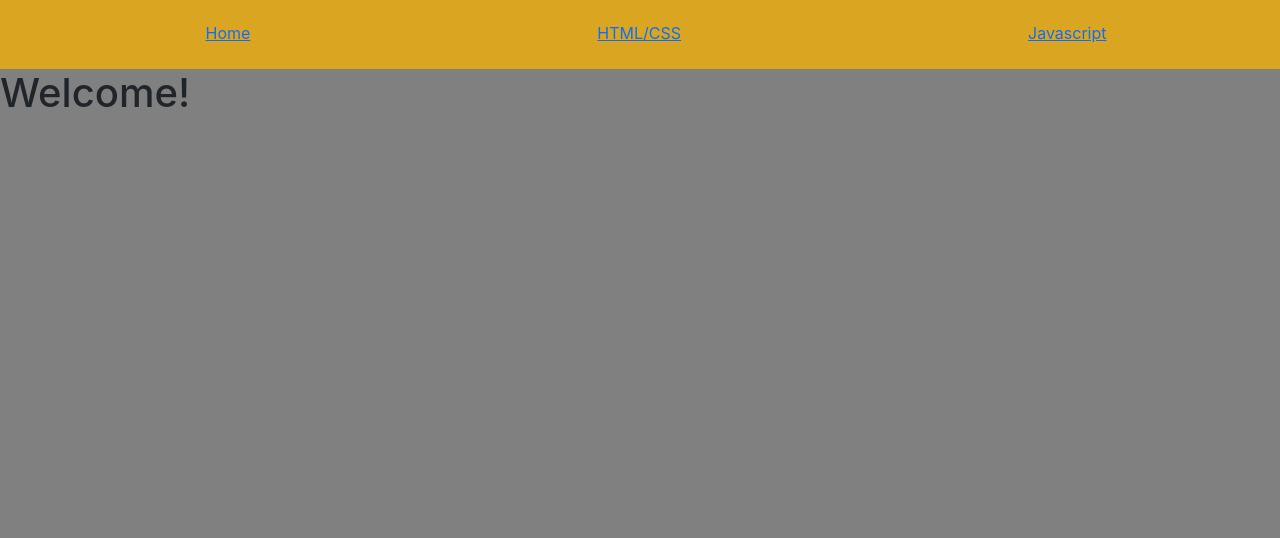
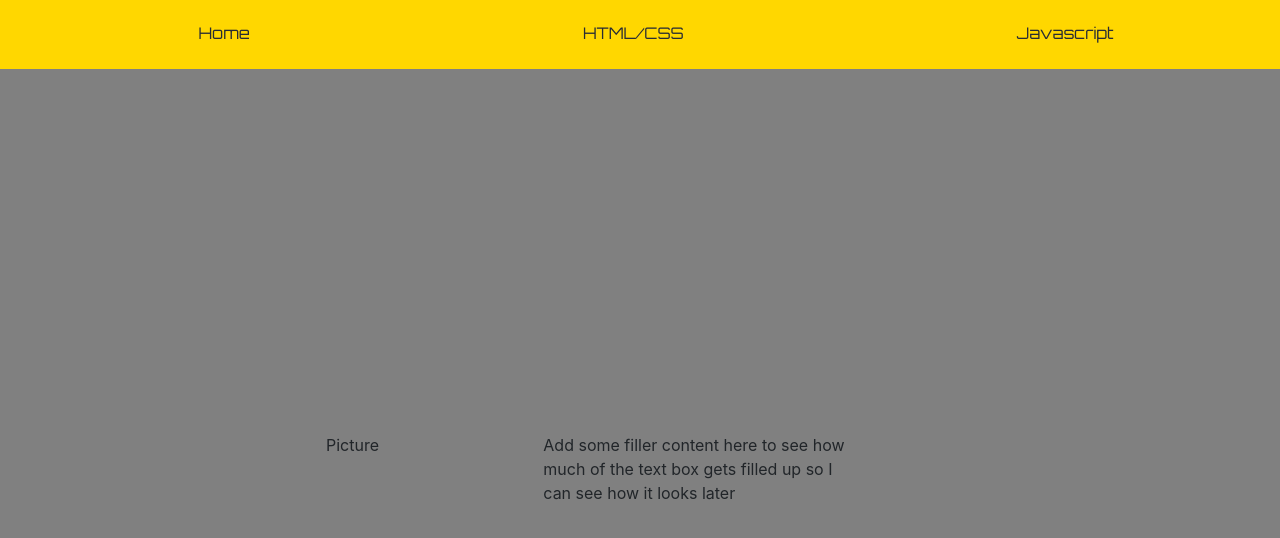
Before and after one commit to isaackelly0/job-app, a React (Create React App) app: page / in a window 1280 px wide. Shown: the top 538 px of the page. Built offline with nearby package versions, Linux system fonts and the light colour scheme.

Commit message:
improving appearance

```diff
--- a/src/App.css
+++ b/src/App.css
@@ -12,7 +12,7 @@
     animation: App-logo-spin infinite 20s linear;
   }
 }
-
+@import url('https://fonts.googleapis.com/css2?family=Orbitron&display=swap');
 .App-header {
   background-color: #282c34;
   min-height: 100vh;
@@ -37,12 +37,9 @@
   }
 }
 .navbar{
-  /* display: flex; */
-  /* position: fixed; */
-  /* position:sticky; */
   width: 100%;
-  /* top: 0; */
-  background-color: goldenrod;
+  background-color: gold;
+  border: #282c34;
 }
 .navbar ul{
   width: 100%;
@@ -50,17 +47,25 @@
   justify-content: space-around;
   list-style:none;
   padding-top: 1%;
-  /* position: fixed; */
-  /* top: 5; */
-  /* margin-top: 2px;; */
-  /* z-index: 999px; */
-  /* padding-top: 5%; */
-  /* padding-bottom: 3%; */
-  /* background-color: white; */
 }
-.row{
-  /* margin-top: 4.25%; */
+a{
+  text-decoration: none;
+  color: #282c34;
+  font-family: 'Orbitron', sans-serif;
+}
+a:hover{
+  color: aliceblue;
+  text-decoration: underline;
+}
+html, body{
+  height: 100%;
+  max-width: 100%;
+  box-sizing: border-box;
 }
 body{
   background-color: grey;
 }
+/* html, body{
+  margin:0;
+  width: auto;
+} */
--- a/src/components/Card.css
+++ b/src/components/Card.css
@@ -1,3 +1,7 @@
+@import url('https://fonts.googleapis.com/css2?family=Orbitron&family=Play&display=swap');
 img{
     max-width: 100%;
 }
+p{
+    font-family: 'Play', sans-serif;
+}
--- /dev/null
+++ b/src/components/Home.css
@@ -0,0 +1,10 @@
+#root{
+    height: 100%;
+    /* width: 100%; */
+}
+.welcome{
+    justify-content: center;
+    height: 100%;
+    display: flex;
+    align-content: center;
+}
--- a/src/components/Home.js
+++ b/src/components/Home.js
@@ -1,6 +1,14 @@
+import './Home.css';
 const Home = () => {
     return(
-        <h1>Welcome!</h1>
+        <div className="row welcome">
+            <div className="col-6">
+                <div className="row">
+                    <span className="col-4">Picture</span>
+                    <span className="col-6">Add some filler content here to see how much of the text box gets filled up so I can see how it looks later</span>
+                </div>
+            </div>
+        </div>
     )
 }
 export default Home;
--- a/src/components/data/javascript.js
+++ b/src/components/data/javascript.js
@@ -10,7 +10,7 @@ let jsProjects = [
         name: "Etch-a-sketch",
         pic: sketch,
         alt: "etch-a-sketch",
-        description: "This is my first use of javascript for DOM manipulation, and even though I would probably do it differently these days, I'm still pretty proud of it. Mouse-over events cause the background of the sketch to change color, and you can scale the sketch pad how you\'d like.",
+        description: "This is my first use of javascript for DOM manipulation, and even though I would probably do it differently these days, I'm still pretty proud of it. Mouse-over events cause the background of the sketch to change color, and you can scale the sketch pad how you'd like.",
         page: "https://isaackelly0.github.io/etch-a-sketch/",
         github: "https://github.com/isaackelly0/etch-a-sketch"
     },
@@ -50,7 +50,7 @@ let jsProjects = [
         name: 'Shopping Cart',
         pic: cart,
         alt: 'cart',
-        description: "This one is kind of straight forward, using React\'s router to navigate through different pages on a website. It totally didn\'t inspire this one in any way at all. No siree. Also this allowed me to test how objects work in state." ,
+        description: "This one is kind of straight forward, using React's router to navigate through different pages on a website. It totally didn't inspire this one in any way at all. No siree. Also this allowed me to test how objects work in state." ,
         page: 'http://isaackelly0.github.io/shopping-cart',
         github: 'https://github.com/isaackelly0/shopping-cart'
     },
```
